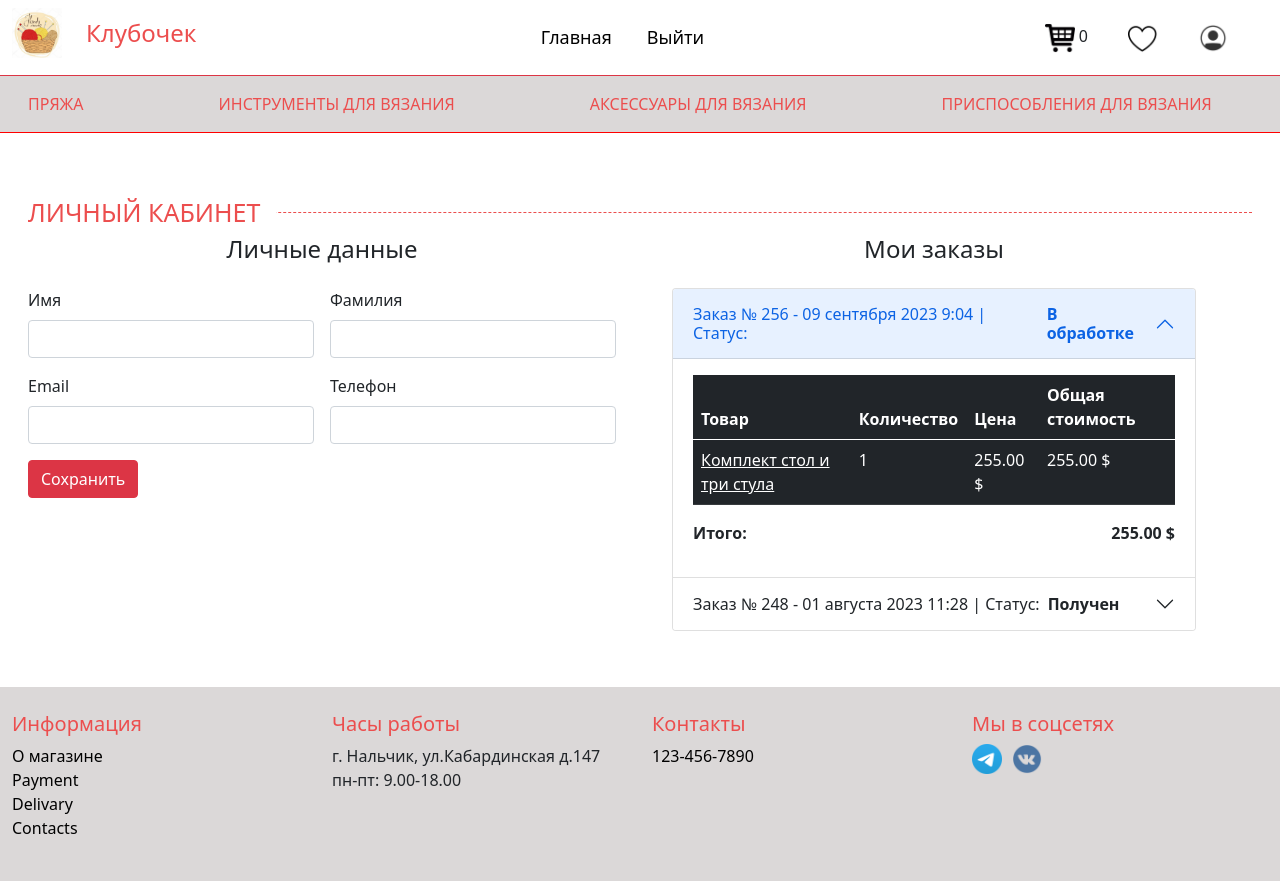
After one commit to Natalya2503/online_shop, a Django app: page /user/profile/ in a window 1280 px wide. The commit adds this page. Run offline with Django 4.2, Linux system fonts and the light colour scheme; the visitor is signed in with stand-in values (Sample User, id 1); data that the repository does not hold is empty; some libraries are stand-ins or nearby versions.

Commit message:
добавила страницу профиля

```diff
--- a/templates/base.html
+++ b/templates/base.html
@@ -53,7 +53,7 @@
                                 <img src="{% static 'files/images/сердце.png' %}" alt="" srcset="">
                             </a>
 
-                            <a href="#">
+                            <a href="{% url "user:profile" %}">
                                 <img src="{% static 'files/images/профиль.png' %}" alt="">
                             </a>
 
--- a/users/forms.py
+++ b/users/forms.py
@@ -1,5 +1,5 @@
 from django import forms
-from django.contrib.auth.forms import AuthenticationForm, UserCreationForm
+from django.contrib.auth.forms import AuthenticationForm, UserCreationForm, UserChangeForm
 from django.contrib.auth import get_user_model
 
 
@@ -22,7 +22,7 @@ class LoginUserForm(AuthenticationForm):
         model = get_user_model()
         fields = ['username', 'password']
 
-
+# ----------------------------------------------------
 
 class RegisterUserForm(UserCreationForm):
 
@@ -85,3 +85,48 @@ class RegisterUserForm(UserCreationForm):
     class Meta:
         model = get_user_model()
         fields = ['username', 'last_name', 'email', 'phone_number', 'password1', 'password2']
+
+
+#  ------------------------------------------------
+
+class ProfileForm(UserChangeForm):
+
+    username = forms.CharField(
+        disabled=True,
+        widget=forms.TextInput(
+            attrs={
+                "class": "form-control",
+                "placeholder": "Введите ваше имя",
+            }
+        )
+    )
+    last_name = forms.CharField(
+        widget=forms.TextInput(
+            attrs={
+                "class": "form-control",
+                "placeholder": "Введите вашу фамилию",
+            }
+        )
+    )
+    phone_number = forms.CharField(
+        widget=forms.TextInput(
+            attrs={
+                "class": "form-control",
+                "placeholder": "Номер телефона",
+            }
+        )
+    )
+    email = forms.CharField(
+        disabled=True,
+        widget=forms.EmailInput(
+            attrs={
+                "class": "form-control",
+                "placeholder": "Введите ваш email *youremail@example.com",
+
+            }
+        ),
+    )
+
+    class Meta:
+        model = get_user_model()
+        fields = ['username', 'last_name', 'phone_number', 'email']
--- /dev/null
+++ b/users/templates/users/profile.html
@@ -0,0 +1,254 @@
+{% extends "base.html" %}
+{% load static %}
+
+{% block content %}
+<main class="main">
+    <div class="container-fluid">
+       <div class="row mt-5 mb-3 p-3">
+           <div class="col-12">
+               <h2 class="section-title">
+                   <span>Личный кабинет</span>
+               </h2>
+           </div>
+           <div class="row">
+
+               <div class="col-md-6">
+
+                   <h4 class="text-center mb-4">Личные данные</h4>
+                   <form action="{% url "user:profile" %}" method="post" class="row g-3  " >
+                    {% csrf_token %}
+                       <div class="col-md-6">
+                         <label for="id_username" class="form-label ">Имя</label>
+                         <input type="text" class="form-control" id="id_username" name='username'  >
+                       </div>
+                       <div class="col-md-6">
+                         <label for="id_last_name" class="form-label required">Фамилия</label>
+                         <input type="text" class="form-control" id="id_last_name" name='last_name'>
+                       </div>
+                       <div class="col-md-6">
+                         <label for="id_email" class="form-label ">Email </label>
+                         <input type="email" class="form-control" id="id_email" name='email' >
+                       </div>
+                       <div class="col-md-6">
+                         <label for="id_phone_number" class="form-label">Телефон</label>
+                         <input type="tel" class="form-control" id="id_phone_number" name='phone_number' >
+                       </div>
+
+                       <div class="col-12">
+                           <button type="submit" class="btn btn-danger">Сохранить</button>
+                         </div>
+
+                     </form>
+
+               </div>
+               <div class="col-md-6">
+                   <div class=" bg-white  mb-4 mx-2 rounded custom-shadow">
+                       <h4 class="text-center mb-4">Мои заказы</h4>
+                       <!-- Разметка заказов -->
+                       <div class="container">
+                           <div class="accordion" id="accordionExample">
+                               <div class="accordion-item ">
+                                   <h2 class="accordion-header" id="heading1">
+                                       <button class="accordion-button" type="button" data-bs-toggle="collapse" data-bs-target="#collapse1" aria-expanded="false" aria-controls="collapse1">
+                                           Заказ № 256 - 09 сентября 2023 9:04 | Статус: <strong class="mx-2"> В обработке</strong>
+                                       </button>
+                                   </h2>
+                                   <div id="collapse1" class="accordion-collapse collapse show" aria-labelledby="heading1" data-bs-parent="#accordionExample">
+                                       <div class="accordion-body">
+                                           <table class="table table-dark table-hover">
+                                               <thead>
+                                                   <tr>
+                                                       <th>Товар</th>
+                                                       <th>Количество</th>
+                                                       <th>Цена</th>
+                                                       <th>Общая стоимость</th>
+                                                   </tr>
+                                               </thead>
+                                               <tbody>
+                                                   <tr>
+                                                       <td><a class="text-white" href="#">Комплект стол и три стула</a></td>
+                                                       <td>1</td>
+                                                       <td>255.00 $</td>
+                                                       <td>255.00 $</td>
+
+                                                   </tr>
+                                               </tbody>
+                                           </table>
+                                           <div class="d-flex justify-content-between">
+                                               <p><strong>Итого:</strong></p>
+                                               <p><strong>255.00 $</strong></p>
+
+                                           </div>
+                                       </div>
+                                   </div>
+                               </div>
+                               <div class="accordion-item">
+                                   <h2 class="accordion-header" id="heading2">
+                                       <button class="accordion-button collapsed" type="button" data-bs-toggle="collapse" data-bs-target="#collapse2" aria-expanded="false" aria-controls="collapse2">
+                                           Заказ № 248 - 01 августа 2023 11:28 | Статус:  <strong class="mx-2"> Получен</strong>
+                                       </button>
+                                   </h2>
+                                   <div id="collapse2" class="accordion-collapse collapse" aria-labelledby="heading2" data-bs-parent="#accordionExample">
+                                       <div class="accordion-body">
+                                           <table class="table table-dark table-hover">
+                                               <thead>
+                                                   <tr>
+                                                       <th>Товар</th>
+                                                       <th>Количество</th>
+                                                       <th>Цена</th>
+                                                       <th>Общая стоимость</th>
+                                                   </tr>
+                                               </thead>
+                                               <tbody>
+                                                   <tr>
+                                                       <td><a class="text-white" href="#">Стул офисный</a></td>
+                                                       <td>2</td>
+                                                       <td>30.00 $</td>
+                                                       <td>60.00 $</td>
+
+                                                   </tr>
+                                               </tbody>
+                                           </table>
+                                       </div>
+                                   </div>
+                               </div>
+                           </div>
+
+
+               </div>
+           </div>
+
+
+
+
+
+       </div>
+    </div>
+ </main>
+{% endblock  %}
+
+
+
+
+
+
+
+<!DOCTYPE html>
+<html lang="en">
+<head>
+    <meta charset="UTF-8">
+    <meta name="viewport" content="width=device-width, initial-scale=1.0">
+    <link rel="stylesheet" href="files/css/bootstrap.min.css">
+    <link rel="stylesheet" href="files/css/style.css">
+    <title>Личный кабинет</title>
+</head>
+<body>
+    <div class="wrapper">
+        <header class="header sticky-top">
+
+            <div class="header_top  border-bottom border-danger">
+                <div class="container-fluid">
+                    <div class="row">
+                        <div class="col-md-4 col-6">
+                            <div class="title h4 d-flex align-items-center my-2 ">
+
+                                <img src="files/images/brend.jpg" class="header-logo" alt="">
+
+                                <span class="span mx-4">Клубочек</span>
+                            </div>
+                        </div>
+                             <div class="col-md-4 col-6  ">
+                              <div class="links d-flex justify-content-center my-4 ">
+                                <a href="#">Главная</a>
+                                <!-- <a href="#">Каталог</a> -->
+                                <a href="#">Войти</a>
+
+                            </div>
+                             </div>
+                        <div class=" col-md-4 col-6  icons d-flex align-items-center justify-content-end">
+                            <a href="#">
+                                <img src="files/images/корзина.png" alt="">
+                                 <span class="total text-dark">0</span>
+
+                            </a>
+
+                            <a href="#">
+                                <img src="files/images/сердце.png" alt="" srcset="">
+                            </a>
+
+                            <a href="#">
+                                <img src="files/images/профиль.png" alt="">
+                            </a>
+
+                        </div>
+
+                    </div>
+
+                </div>
+            </div>
+           <div class="header-bottom ">
+
+             <div class="container-fluid  ">
+               <div class="row">
+                   <div class="col-12 ">
+                       <nav class="menu ">
+                         <ul>
+                           <li><a href="#">Пряжа</a></li>
+                           <li><a href="#">Крючки</a></li>
+                           <li><a href="#">Спицы</a></li>
+                           <li><a href="#">Аксессуары для вязания</a></li>
+                           <li><a href="#">Органайзеры для вязания</a></li>
+                         </ul>
+                       </nav>
+                   </div>
+               </div>
+           </div>
+           </div>
+
+          </header>
+
+
+          <footer class="footer">
+            <div class="container-fluid">
+              <div class="row">
+                <div class="col-md-3 col-6">
+                  <h5>Информация</h5>
+                  <ul class="list-unstyled">
+                    <li><a href="#">О магазине</a></li>
+                    <li><a href="#">Payment</a></li>
+                    <li><a href="#">Delivary</a></li>
+                    <li><a href="#">Contacts</a></li>
+                  </ul>
+                </div>
+
+                <div class="col-md-3 col-6">
+                  <h5>Часы работы</h5>
+                  <ul class="list-unstyled">
+                    <li>г. Нальчик, ул.Кабардинская д.147</li>
+                    <li>пн-пт: 9.00-18.00</li>
+
+                  </ul>
+                </div>
+
+                <div class="col-md-3 col-6">
+                  <h5>Контакты</h5>
+                  <ul class="list-unstyled">
+                    <li><a href="tel:1234567890">123-456-7890</a></li>
+                  </ul>
+                </div>
+
+                <div class="col-md-3 col-6">
+                  <h5>Мы в соцсетях</h5>
+                  <ul class="footer-icons">
+                    <li><a href="#"><img src="files/images/телеграм.png" alt=""></a></li>
+                    <li><a href="#"><img src="files/images/вконтакте.png" alt=""></a></li>
+                  </ul>
+                </div>
+              </div>
+            </div>
+          </footer>
+
+    </div>
+    <script src="files/js/bootstrap.bundle.min.js"></script>
+</body>
+</html>
--- a/users/urls.py
+++ b/users/urls.py
@@ -10,6 +10,7 @@ urlpatterns = [
     path('login/', views.LoginUser.as_view(), name='login'),
     path('logout/', LogoutView.as_view() , name='logout'),
     path('registration/', views.RegisterUser.as_view(), name='registration'),
+    path('profile/', views.ProfileUser.as_view(), name='profile' )
 
 
 ]
--- a/users/views.py
+++ b/users/views.py
@@ -3,9 +3,12 @@ from django.contrib import auth
 from django.http import HttpResponseRedirect
 from django.contrib.auth.views import LoginView
 from django.views.generic import CreateView, UpdateView
-from .forms import LoginUserForm, RegisterUserForm
-from django.urls import  reverse_lazy
+from .forms import LoginUserForm, RegisterUserForm, ProfileForm
+from django.contrib.auth.mixins import LoginRequiredMixin
+from django.contrib.auth import get_user_model
+from django.urls import  reverse_lazy, reverse
 from carts.models import Cart
+
 
 
 class LoginUser(LoginView):
@@ -30,7 +33,7 @@ class LoginUser(LoginView):
     def get_context_data(self, **kwargs):
         context = super().get_context_data(**kwargs)
         return context
-
+# ----------------------------------------
 
 class RegisterUser(CreateView):
     form_class =  RegisterUserForm
@@ -55,3 +58,46 @@ class RegisterUser(CreateView):
     def get_context_data(self, **kwargs):
         context = super().get_context_data(**kwargs)
         return context
+
+# -------------------------------------------
+
+class ProfileUser(LoginRequiredMixin, UpdateView):
+    model = get_user_model()
+    form_class = ProfileForm
+    template_name = 'users/profile.html'
+    extra_context = {'title': 'Профиль пользователя'}
+
+    def get_success_url(self):
+        return reverse_lazy('user:profile')
+
+    def get_object(self, queryset=None):
+        return self.request.user
+
+
+    def get_context_data(self, **kwargs):
+        context = super().get_context_data(**kwargs)
+
+# def profile(request):
+#     if request.method == 'POST':
+#         form = ProfileForm(data=request.POST, instance=request.user)
+#         if form.is_valid():
+#             form.save()
+
+#             return HttpResponseRedirect(reverse('user:profile'))
+#     else:
+#         form = ProfileForm(instance=request.user)
+
+#     # orders = Order.objects.filter(user=request.user).prefetch_related(
+#     #             Prefetch(
+#     #                 "orderitem_set",
+#     #                 queryset=OrderItem.objects.select_related("product"),
+#     #             )
+#     #         ).order_by("-id")
+
+
+#     context = {
+#         'title': 'Home - Кабинет',
+#         'form': form,
+#         # 'orders': orders,
+#     }
+#     return render(request, 'users/profile.html', context)
```
